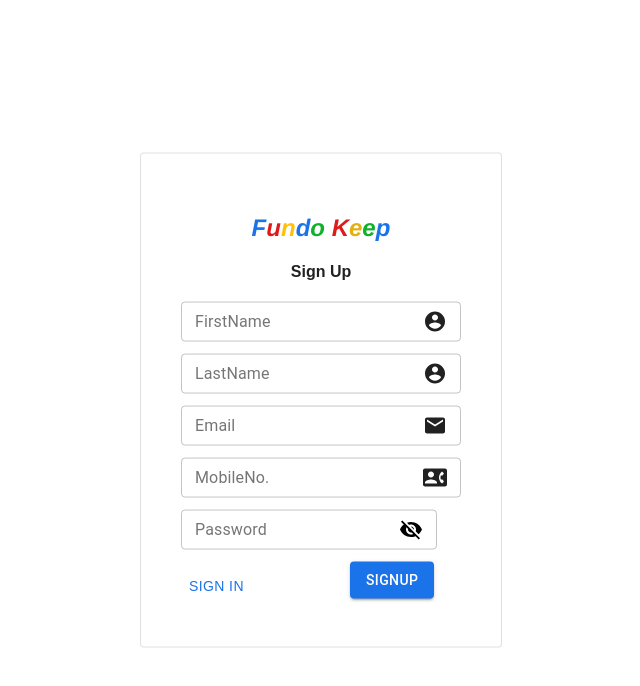
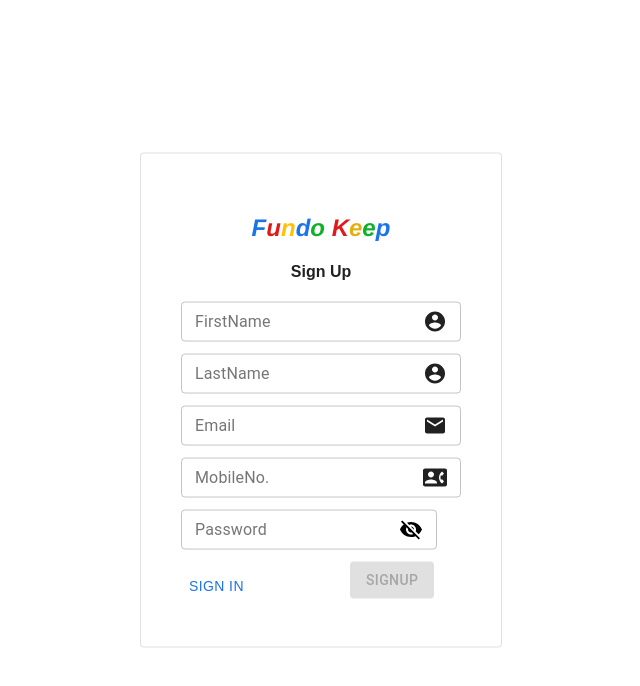
Before and after one commit to Lakshmikanth9036/fundoo-keep-frontend, a React (Create React App) app: page /register in a window 1280 px wide. Shown: the top 686 px of the page, without its empty margins (319-959 px from the left). Built offline with nearby package versions, Linux system fonts and the light colour scheme.

Commit message:
[Lakshmikanth] added. error msg for register

```diff
--- a/package.json
+++ b/package.json
@@ -16,7 +16,9 @@
     "material-ui-popup-state": "^1.5.3",
     "moment": "^2.24.0",
     "node-sass": "^4.13.1",
+    "prop-types": "^15.7.2",
     "react": "^16.13.0",
+    "react-datetime": "^2.16.3",
     "react-dom": "^16.13.0",
     "react-moment": "^0.9.7",
     "react-router": "^5.1.2",
--- a/src/components/RegistrationPage.jsx
+++ b/src/components/RegistrationPage.jsx
@@ -20,144 +20,44 @@ class RegistrationPage extends Component {
         this.state = {
             fields: {},
             errors: {},
-            isfirstName: false,
-            islastName:false,
-            isMail:false,
-            isMobile:false,
-            isValidPassword: false,
-            showPassword: false
+            valid: {
+                firstName: false,
+                lastName: false,
+                emailAddress: false,
+                mobile: false,
+                password: false
+            },
+            showPassword: false,
+            isValid: false
         }
     }
 
-    // firstNameHandler = (e) => {
-    //     let fields = this.state.fields
-    //     let errors = this.state.errors
-    //     fields[e.target.name] = e.target.value
-    //     this.setState({
-    //         fields
-    //     })
-    //     if(!fields[e.target.name].match(/^[a-zA-Z ]*$/)){
-    //         errors[e.target.name] = "*Please enter alphabet characters only."
-    //         this.setState({
-    //             errors,
-    //             isfirstName: true
-    //         })
-    //     }
-    //     else{
-    //         this.setState({
-    //             isfirstName: false
-    //         })
-    //     }
-    // }
+    changeHandler = (e) => {
 
-    // lastNameHandler = (e) => {
-    //     let fields = this.state.fields
-    //     let errors = this.state.errors
-    //     fields[e.target.name] = e.target.value
-    //     this.setState({
-    //         fields
-    //     })
-    //     if(!fields[e.target.name].match(/^[a-zA-Z ]*$/)){
-    //         errors[e.target.name] = "*Please enter alphabet characters only."
-    //         this.setState({
-    //             errors,
-    //             islastName: true
-    //         })
-    //     }
-    //     else{
-    //         this.setState({
-    //             islastName: false
-    //         })
-    //     }
-    // }
-
-    // mailHandler = (e) => {
-    //     let fields = this.state.fields
-    //     let errors = this.state.errors
-    //     var pattern = new RegExp(/^(("[\w-\s]+")|([\w-]+(?:\.[\w-]+)*)|("[\w-\s]+")([\w-]+(?:\.[\w-]+)*))(@((?:[\w-]+\.)*\w[\w-]{0,66})\.([a-z]{2,6}(?:\.[a-z]{2})?)$)|(@\[?((25[0-5]\.|2[0-4][0-9]\.|1[0-9]{2}\.|[0-9]{1,2}\.))((25[0-5]|2[0-4][0-9]|1[0-9]{2}|[0-9]{1,2})\.){2}(25[0-5]|2[0-4][0-9]|1[0-9]{2}|[0-9]{1,2})\]?$)/i);
-    //     fields[e.target.name] = e.target.value
-    //     this.setState({
-    //         fields
-    //     })
-    //     if (!pattern.test(fields[e.target.name])) {
-    //         errors[e.target.name] = "*Please enter valid email-ID."
-    //         this.setState({
-    //             errors,
-    //             isMail: true
-    //         })
-    //     }
-    //     else{
-    //         this.setState({
-    //             isMail: false
-    //         })
-    //     }
-    // }
-
-    // mobileHandler = (e) => {
-    //     let fields = this.state.fields
-    //     let errors = this.state.errors
-    //     fields[e.target.name] = e.target.value
-    //     this.setState({
-    //         fields
-    //     })
-    //     if (!fields[e.target.name].match(/^[0-9]{10}$/)) {
-    //         errors[e.target.name] = "*Please enter valid mobile no."
-    //         this.setState({
-    //             errors,
-    //             isMobile: true
-    //         })
-    //     }
-    //     else{
-    //         this.setState({
-    //             isMobile: false
-    //         })
-    //     }
-    // }
-
-    // passwordHandler = e => {
-    //     let fields = this.state.fields
-    //     let errors = this.state.errors
-    //     fields[e.target.name] = e.target.value
-    //     this.setState({
-    //         fields
-    //     })
-    //     if(!fields[e.target.name].match(/^.*(?=.{8,})(?=.*\d)(?=.*[a-z])(?=.*[A-Z])(?=.*[@#$%&]).*$/)){
-    //         errors[e.target.name] = "*Please enter secure and strong password."
-    //         this.setState({
-    //             errors,
-    //             isValidPassword: true
-    //         })
-    //     }
-    //      else{
-    //         this.setState({
-    //             isValidPassword : false
-    //         })
-    //     }
-    // }
-
-    changeHandler = (e) => {
-        let fields = this.state.fields
-        // let errors = this.state.errors
+        let fields = {...this.state.fields}
         fields[e.target.name] = e.target.value
+        let isValid = this.isValidForm(fields);
         this.setState({
-            fields
+            fields:fields,
+            isValid: isValid
         })
     }
 
 
     submitHandler = (e)  =>{
         e.preventDefault();
-        if (this.isValidForm()) {
-            UserService.registrationService(this.state.fields)
-                .then(response => {
-                    if(response.status === 200){
-                        this.props.history.push("/login")
-                    }
-                })
-                .catch(error => {
-                    console.log(error)
-                })
-        }
+        console.log(this.state.fields)
+
+        //     UserService.registrationService(this.state.fields)
+        //         .then(response => {
+        //             if(response.status === 200){
+        //                 this.props.history.push("/login")
+        //             }
+        //         })
+        //         .catch(error => {
+        //             console.log(error)
+        //         })
+
     }
 
     handleClickShowPassword = () => {
@@ -165,89 +65,103 @@ class RegistrationPage extends Component {
         this.setState({ showPassword })
     }
 
-    isValidForm = () => {
-        console.log("first")
-        let fields = this.state.fields
-        let errors = {}
-        let formIsValid = true
+    isValidForm = (fields) => {
+
+        let valid = {...this.state.valid};
+        let errors = {...this.state.errors};
+        let formIsValid = true;
 
         if (!fields["firstName"]) {
-            formIsValid = false
-            this.setState({isfirstName:true})
-            errors["firstName"] = "*Please enter your first name"
+            formIsValid = false;
+            errors["firstName"] = "*Please enter your first name";
         }
 
         if (typeof fields["firstName"] !== "undefined") {
             if (!fields["firstName"].match(/^[a-zA-Z ]*$/)) {
                 formIsValid = false;
-                this.setState({isfirstName:true})
+                valid["firstName"]=true;
                 errors["firstName"] = "*Please enter alphabet characters only.";
+            }
+            else{
+                valid["firstName"]=false;
             }
         }
 
         if (!fields["lastName"]) {
-            formIsValid = false
-            this.setState({islastName:true})
-            errors["lastName"] = "*Please enter your last name"
+            formIsValid = false;
+            errors["lastName"] = "*Please enter your last name";
         }
 
         if (typeof fields["lastName"] !== "undefined") {
             if (!fields["lastName"].match(/^[a-zA-Z ]*$/)) {
                 formIsValid = false;
-                this.setState({islastName:true})
+                valid["lastName"]=true;
                 errors["lastName"] = "*Please enter alphabet characters only.";
+            }
+            else{
+                valid["lastName"]=false;
             }
         }
 
         if (!fields["emailAddress"]) {
             formIsValid = false;
-            this.setState({isMail:true})
             errors["emailAddress"] = "*Please enter your email-ID.";
         }
 
         if (typeof fields["emailAddress"] !== "undefined") {
             var pattern = new RegExp(/^(("[\w-\s]+")|([\w-]+(?:\.[\w-]+)*)|("[\w-\s]+")([\w-]+(?:\.[\w-]+)*))(@((?:[\w-]+\.)*\w[\w-]{0,66})\.([a-z]{2,6}(?:\.[a-z]{2})?)$)|(@\[?((25[0-5]\.|2[0-4][0-9]\.|1[0-9]{2}\.|[0-9]{1,2}\.))((25[0-5]|2[0-4][0-9]|1[0-9]{2}|[0-9]{1,2})\.){2}(25[0-5]|2[0-4][0-9]|1[0-9]{2}|[0-9]{1,2})\]?$)/i);
             if (!pattern.test(fields["emailAddress"])) {
-                this.setState({isMail:true})
+               valid["emailAddress"]=true;
                 formIsValid = false;
                 errors["emailAddress"] = "*Please enter valid email-ID.";
+            }
+            else{
+                valid["emailAddress"]=false
             }
         }
 
         if (!fields["mobile"]) {
             formIsValid = false;
-            this.setState({isMail:true})
             errors["mobile"] = "*Please enter your mobile no.";
         }
 
         if (typeof fields["mobile"] !== "undefined") {
             if (!fields["mobile"].match(/^[0-9]{10}$/)) {
-                formIsValid = false;
+              formIsValid = false;
+                valid["mobile"]=true
                 errors["mobile"] = "*Please enter valid mobile no.";
+            }
+            else{
+                valid["mobile"]=false
             }
         }
 
         if (!fields["password"]) {
-            formIsValid = false;
+           formIsValid = false;
             errors["password"] = "*Please enter your password.";
         }
 
         if (typeof fields["password"] !== "undefined") {
             if (!fields["password"].match(/^.*(?=.{8,})(?=.*\d)(?=.*[a-z])(?=.*[A-Z])(?=.*[@#$%&]).*$/)) {
                 formIsValid = false;
+                valid["password"]=true
                 errors["password"] = "*Please enter secure and strong password.";
+            }
+            else{
+                valid["password"]=false
             }
         }
 
         this.setState({
-            errors: errors
+            errors: errors,
+            valid: valid
         })
         return formIsValid
     }
 
 
     render() {
-        const { fields, errors } = this.state
+        const { fields, errors, valid } = this.state
         const { showPassword } = this.state
         return (
             <div>
@@ -271,9 +185,9 @@ class RegistrationPage extends Component {
                         {/* <input type='text' name="firstName" value={fields.firstName} onChange={this.changeHandler} placeholder='First Name' /> */}
                         <TextField
                             name="firstName"
-                           // value={fields.firstName}
-                            error={this.state.isfirstName}
-                           // helperText={this.state.isfirstName ? errors.firstName : null}
+                            value={fields.firstName}
+                            error={valid.firstName}
+                            helperText={valid.firstName ? errors.firstName : null}
                             onChange={this.changeHandler}
                             label="FirstName"
                             variant="outlined"
@@ -286,13 +200,13 @@ class RegistrationPage extends Component {
                                 ),
                             }}
                         />
-                        <div className="errorMsg">{errors.firstName}</div>
+                        <div className="errorMsg"></div>
                         {/* <input type='text' name="lastName" value={fields.lastName} onChange={this.changeHandler} placeholder='Last Name' /> */}
                         <TextField
                             name="lastName"
                             value={fields.lastName}
-                            // error={this.state.islastName}
-                            // helperText={this.state.islastName ? errors.lastName : null}
+                            error={valid.lastName}
+                            helperText={valid.lastName ? errors.lastName : null}
                             onChange={this.changeHandler}
                             label="LastName"
                             variant="outlined"
@@ -305,13 +219,13 @@ class RegistrationPage extends Component {
                                 ),
                             }}
                         />
-                        <div className="errorMsg">{errors.lastName}</div>
+                        <div className="errorMsg"></div>
                         {/* <input type='text' name="emailAddress" value={fields.emailAddress} onChange={this.changeHandler} placeholder="Email" /> */}
                         <TextField
                             name="emailAddress"
                             value={fields.emailAddress}
-                            // error={this.state.isMail}
-                            // helperText={this.state.isMail ? errors.emailAddress : null}
+                            error={valid.emailAddress}
+                            helperText={valid.emailAddress ? errors.emailAddress : null}
                             onChange={this.changeHandler}
                             label="Email"
                             variant="outlined"
@@ -324,13 +238,13 @@ class RegistrationPage extends Component {
                                 ),
                             }}
                         />
-                        <div className="errorMsg">{errors.emailAddress}</div>
+                        <div className="errorMsg"></div>
                         {/* <input type='text' name="mobile" value={fields.mobile} onChange={this.changeHandler} placeholder='Mobile No.' /> */}
                         <TextField
                             name="mobile"
                             value={fields.mobile}
-                            // error={this.state.isMobile}
-                            // helperText={this.state.isMobile ? errors.mobile : null}
+                            error={valid.mobile}
+                            helperText={valid.mobile ? errors.mobile : null}
                             onChange={this.changeHandler}
                             label="MobileNo."
                             variant="outlined"
@@ -343,7 +257,7 @@ class RegistrationPage extends Component {
                                 ),
                             }}
                         />
-                        <div className="errorMsg">{errors.mobile}</div>
+                        <div className="errorMsg"></div>
                         {/* <input type='password' name="password" value={fields.password} onChange={this.changeHandler} placeholder='Password' /> */}
                         <TextField
                         style={{ maxWidth: '255.5px' }}
@@ -355,8 +269,8 @@ class RegistrationPage extends Component {
                                 type={showPassword ? 'text' : 'password'}
                                 name="password"
                                 value={fields.password}
-                                //error={this.state.isValidPassword}
-                                // helperText={this.state.isValidPassword ? errors.password : null}
+                                error={valid.password}
+                                helperText={valid.password ? errors.password : null}
                                 onChange={this.changeHandler}
                                 InputProps={{
                                     endAdornment: (
@@ -370,10 +284,10 @@ class RegistrationPage extends Component {
                                             </IconButton>
                                         </InputAdornment>)}}
                             />
-                        <div className="errorMsg">{errors.password}</div>
+                        <div className="errorMsg"></div>
                         {/* <button type='submit' >Submit</button> */}
                         <Button className='btn2' href="/login" >Sign in</Button>
-                        <Button className='btn1' type='submit' color="primary" variant='contained'>Signup</Button>
+                        <Button disabled={!this.state.isValid}  className='btn1' type='submit' color="primary" variant='contained'>Signup</Button>
                     </form>
                 </Card>
             </div>
--- a/src/components/icon.jsx
+++ b/src/components/icon.jsx
@@ -12,6 +12,8 @@ import NoteService from '../service/NoteService';
 import DateFnsUtils from '@date-io/date-fns';
 import CloseIcon from '@material-ui/icons/Close';
 import AllLabels from './AllLabels';
+// import DateTime from 'react-datetime';
+
 import {
     MuiPickersUtilsProvider,
     KeyboardDatePicker,
@@ -220,6 +222,7 @@ export class Icon extends Component {
                                         onChange={this.handleTimeChange}
                                     />
                                 </MuiPickersUtilsProvider>
+
                                 <div className="btnPos">
                                     <Button onClick={this.setRemainder}>Done</Button>
                                 </div>
```
Also changed, not shown: 1 other file (tests, documents, lock files or other folders).
